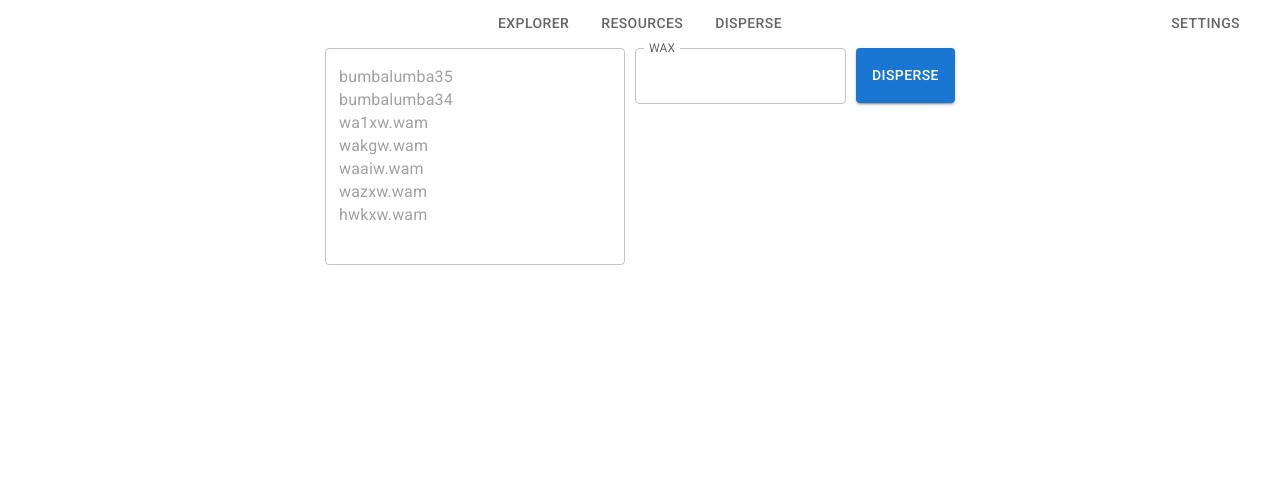
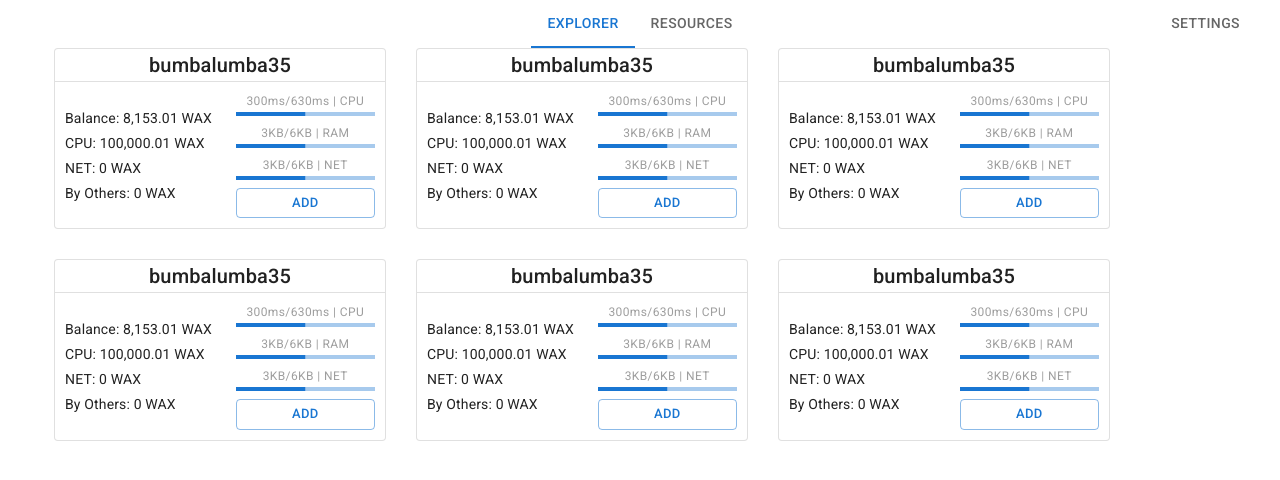
Before and after one commit to trumeetration/wax_toolkit, a React (Create React App) app: page /resources in a window 1280 px wide. Shown: the top 480 px of the page. Built offline with nearby package versions, Linux system fonts and the light colour scheme.

Commit message:
[+] Routes

```diff
--- a/package.json
+++ b/package.json
@@ -15,8 +15,10 @@
     "react-dom": "^18.2.0",
     "react-loader-spinner": "^5.1.7-beta.1",
     "react-redux": "^8.0.2",
+    "react-router-dom": "^6.6.1",
     "react-scripts": "5.0.1",
     "redux": "^4.2.0",
+    "redux-thunk": "^2.4.2",
     "uniqid": "^5.4.0",
     "web-vitals": "^2.1.4"
   },
--- a/src/App.js
+++ b/src/App.js
@@ -1,36 +1,13 @@
 import './App.css';
-import {
-    Container,
-    Tab,
-    Tabs
-} from "@mui/material";
 import '@fontsource/roboto/300.css';
 import '@fontsource/roboto/400.css';
 import '@fontsource/roboto/500.css';
 import '@fontsource/roboto/700.css';
-import Explorer from "./components/Explorer";
-import Settings from "./components/Settings";
-import Status from "./components/Status";
-import AccountsModal from "./components/AccountsModal";
-import Disperse from "./components/Disperse";
+import {WaxTool} from "./components/WaxTool";
 
 function App() {
     return (
-        <div className="App">
-            <Container maxWidth="xl">
-                <Tabs centered sx={{ position: "relative" }}>
-                    <Tab label="Explorer"/>
-                    <Tab label="Resources"/>
-                    <Tab label="Disperse"/>
-                    <Tab label="Settings" sx={{ position: "absolute", right: "0px" }}/>
-                </Tabs>
-                {/*<Explorer />*/}
-                {/*<Status />*/}
-                {/*<Settings/>*/}
-                {/*<AccountsModal/>*/}
-                <Disperse/>
-            </Container>
-        </div>
+        <WaxTool />
     );
 }
 
--- /dev/null
+++ b/src/components/WaxTool.js
@@ -0,0 +1,54 @@
+import {setActivePage} from "../redux/actions";
+import {Container, Tab, Tabs} from "@mui/material";
+import {BrowserRouter, Navigate, Route, Routes, Link} from "react-router-dom";
+import Explorer from "../pages/Explorer";
+import Status from "../pages/Status";
+import Settings from "../pages/Settings";
+import {bindActionCreators} from "redux";
+import {connect} from "react-redux";
+import * as React from 'react';
+
+const WaxToolLayout = ({setActivePage}) => {
+    const [value, setValue] = React.useState(0);
+
+    const handleChange = (event, newValue) => {
+        setValue(newValue);
+    };
+
+    return (
+        <BrowserRouter>
+            <div className="App">
+                <Container maxWidth="xl">
+                    <Tabs value={value} onChange={handleChange} centered sx={{ position: "relative" }}>
+                        <Tab component={Link} label="Explorer" to="/"/>
+                        <Tab component={Link} label="Resources" to="/resources"/>
+                        <Tab component={Link} label="Settings" to="/settings" sx={{ position: "absolute", right: "0px" }}/>
+                    </Tabs>
+                    <Routes>
+                        <Route exact path="/" element={<Explorer />}/>
+                        <Route exact path="/resources" element={<Status />}/>
+                        <Route exact path="/settings" element={<Settings />}/>
+                        <Route path="*" element={<Navigate replace to="/" />}/>
+                    </Routes>
+                </Container>
+            </div>
+        </BrowserRouter>
+    )
+}
+
+const mapStateToProps = (state) => {
+    const info = state.activePageReducer;
+    return {info};
+}
+
+const mapDispatchToProps = (dispatch) => {
+    return bindActionCreators(
+        {setActivePage},
+        dispatch
+    );
+}
+
+export const WaxTool = connect(
+    mapStateToProps,
+    mapDispatchToProps
+)(WaxToolLayout);
--- a/src/index.js
+++ b/src/index.js
@@ -3,12 +3,22 @@
 import './index.css';
 import App from './App';
 import reportWebVitals from './reportWebVitals';
+import {applyMiddleware, compose, createStore} from "redux";
+import {rootReducer} from "./redux/rootReducer";
+import thunk from "redux-thunk";
+import {Provider} from "react-redux";
+
+const store = createStore(rootReducer, compose(
+    applyMiddleware(
+        thunk
+    )
+))
 
 const root = ReactDOM.createRoot(document.getElementById('root'));
 root.render(
-  <React.StrictMode>
+  <Provider store={store}>
     <App />
-  </React.StrictMode>
+  </Provider>
 );
 
 // If you want to start measuring performance in your app, pass a function
--- a/src/components/Disperse.js
+++ b/src/pages/Disperse.js
@@ -1,8 +1,8 @@
 import {Button, Divider, Grid, IconButton, InputBase, Paper, TextField, Typography} from "@mui/material";
 import CheckIcon from "@mui/icons-material/Check";
-import AccountCard from "./AccountCard";
+import AccountCard from "../components/AccountCard";
 import AddIcon from "@mui/icons-material/Add";
-import AccountsModal from "./AccountsModal";
+import AccountsModal from "../components/AccountsModal";
 
 function Disperse(props) {
     return (
--- a/src/components/Explorer.js
+++ b/src/pages/Explorer.js
@@ -10,7 +10,7 @@
 } from "@mui/material";
 import ExpandMoreIcon from "@mui/icons-material/ExpandMore";
 import SearchIcon from "@mui/icons-material/Search";
-import AssetCard from "./AssetCard";
+import AssetCard from "../components/AssetCard";
 
 
 function Explorer(props) {
--- a/src/components/Settings.js
+++ b/src/pages/Settings.js
@@ -11,10 +11,10 @@
     TextField,
     Typography
 } from "@mui/material";
-import AccountCard from "./AccountCard";
+import AccountCard from "../components/AccountCard";
 import AddIcon from '@mui/icons-material/Add';
 import CheckIcon from '@mui/icons-material/Check';
-import AccountsModal from "./AccountsModal";
+import AccountsModal from "../components/AccountsModal";
 
 function Settings(props) {
     return (
--- a/src/components/Status.js
+++ b/src/pages/Status.js
@@ -1,11 +1,11 @@
 import {Grid} from "@mui/material";
-import WalletStatusCard from "./WalletStatusCard";
+import WalletStatusCard from "../components/WalletStatusCard";
 
 
 function Status(props) {
     return (
         <div>
-            <Grid container spacing="30px" sx={{marginLeft: "0px"}}>
+            <Grid container spacing="30px" sx={{marginLeft: "0px", justifyContent: "start"}}>
                 <Grid item>
                     <WalletStatusCard/>
                 </Grid>
--- /dev/null
+++ b/src/redux/actions.js
@@ -0,0 +1,6 @@
+import {SET_ACTIVE_PAGE} from "./types";
+
+export const setActivePage = (pageName) => ({
+    type: SET_ACTIVE_PAGE,
+    pageName
+})
--- /dev/null
+++ b/src/redux/reducers/activePageReducer.js
@@ -0,0 +1,17 @@
+import {SET_ACTIVE_PAGE} from "../types";
+
+const INITIAL_STATE = {
+    activePage: window.location.pathname === "/" && "Explorer"
+};
+
+export const activePageReducer = (state = INITIAL_STATE, action) => {
+    switch (action.type) {
+        case SET_ACTIVE_PAGE:
+            return {
+                ...state,
+                activePage: action.pageName
+            }
+        default:
+            return state;
+    }
+};
--- /dev/null
+++ b/src/redux/rootReducer.js
@@ -0,0 +1,6 @@
+import {combineReducers} from "redux";
+import {activePageReducer} from "./reducers/activePageReducer";
+
+export const rootReducer = combineReducers({
+    activePageReducer
+});
--- /dev/null
+++ b/src/redux/types.js
@@ -0,0 +1 @@
+export const SET_ACTIVE_PAGE = "SET_ACTIVE_PAGE"
```
Also changed, not shown: 1 other file (tests, documents, lock files or other folders).
